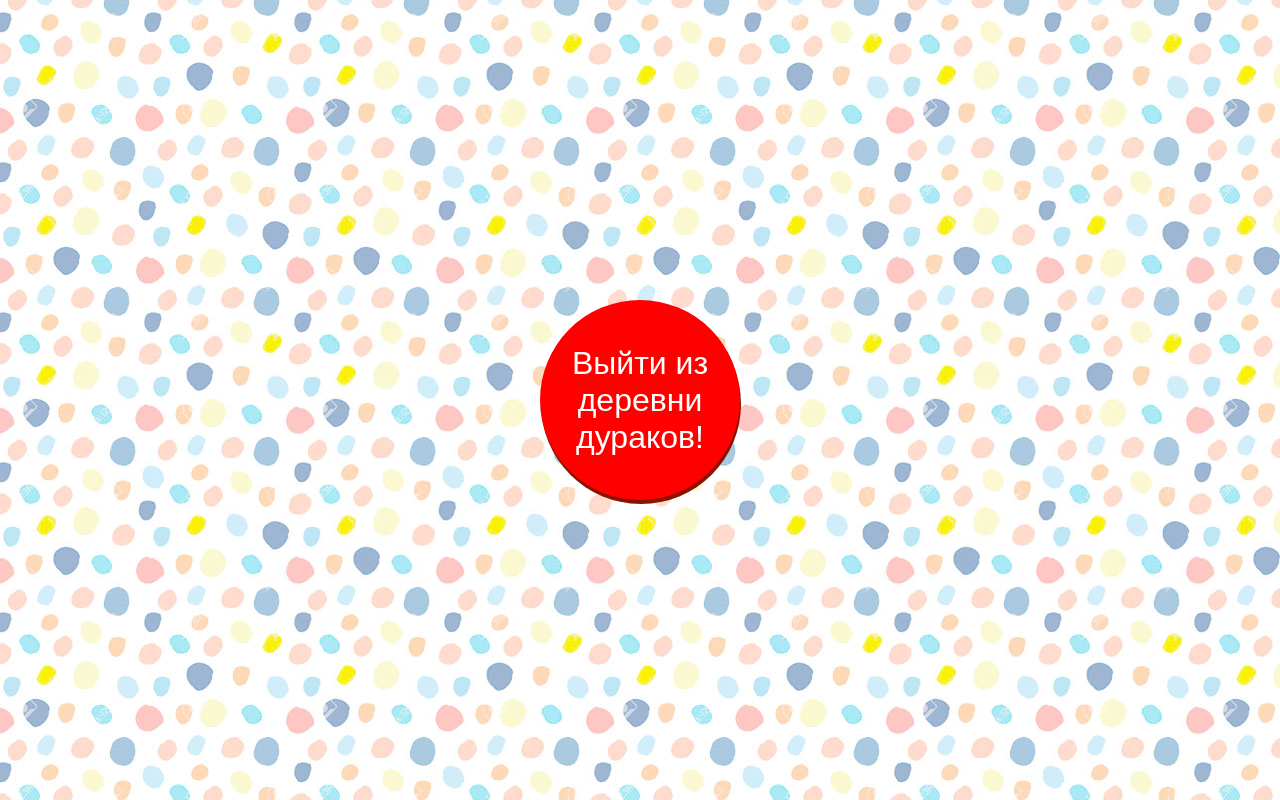
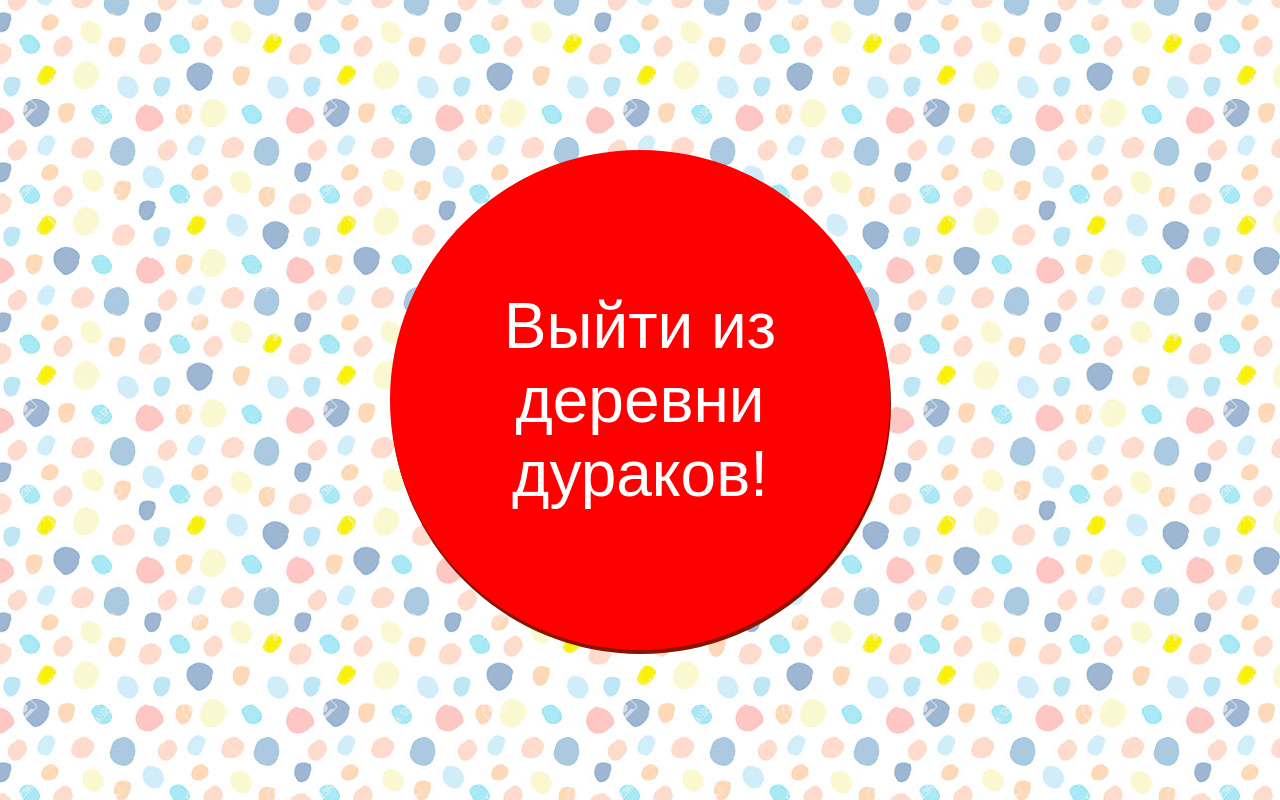
Before and after one commit to polyakovin/duraki, a plain HTML site: page index.html in a window 1280 px wide. Drawn offline with Linux system fonts and the light colour scheme.

Commit message:
text enlarged

```diff
--- a/index.html
+++ b/index.html
@@ -13,9 +13,9 @@
       background-color: #ff0000;
       color: #fff;
       border-radius: 50%;
-      width: 200px;
-      height: 200px;
-      font-size: 2rem;
+      width: 500px;
+      height: 500px;
+      font-size: 4rem;
       position: absolute;
       top: 0;
       left: 0;
```
